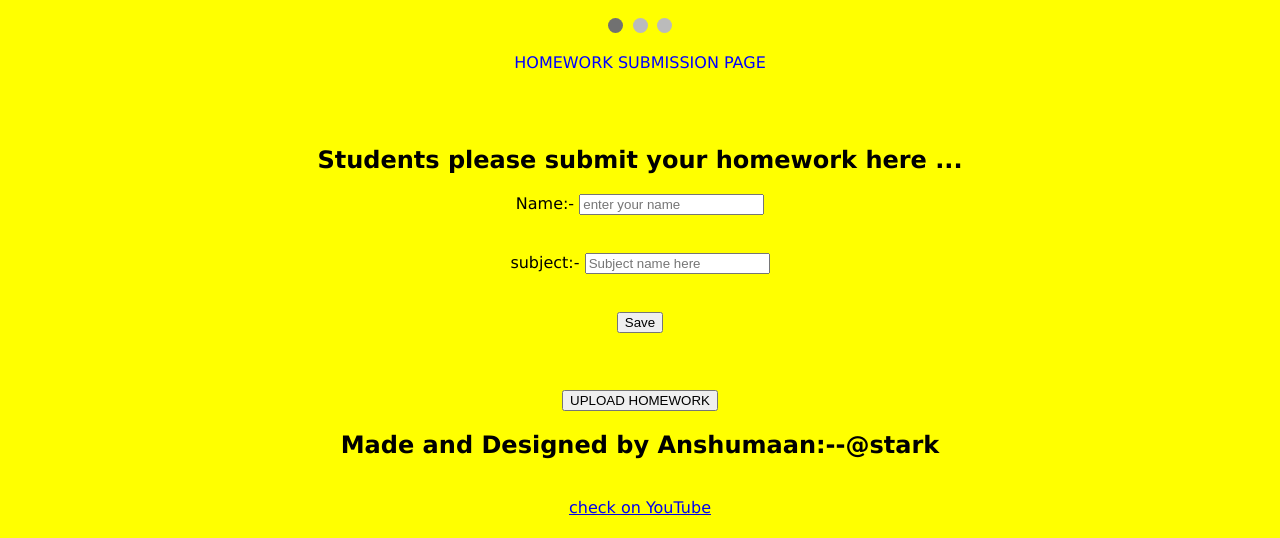
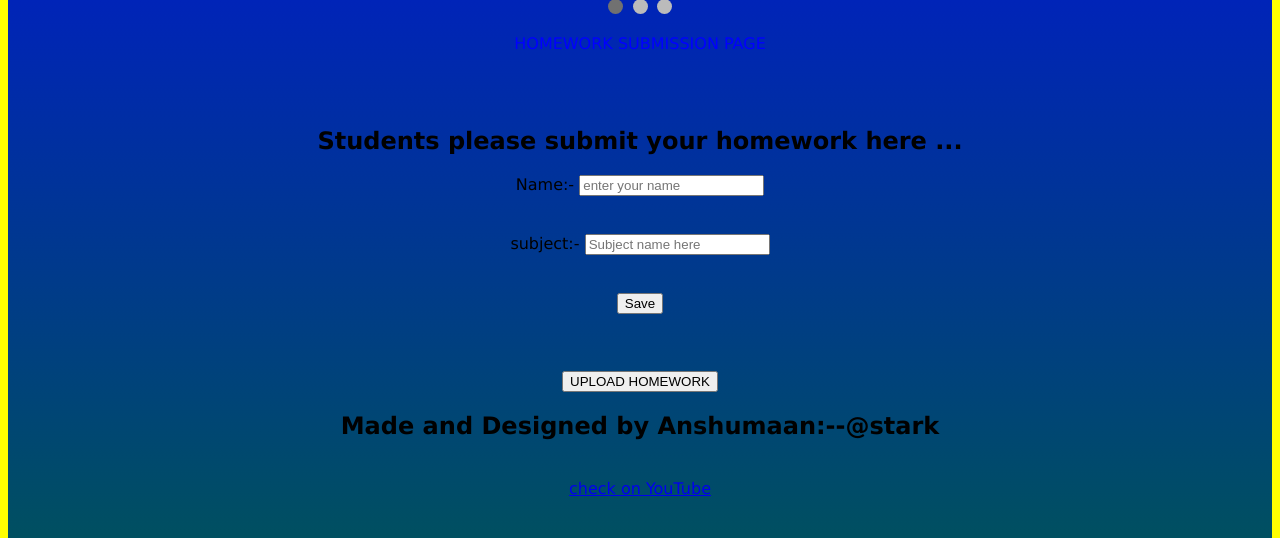
Before and after one commit to stark136/cchs, a Django app: page / in a window 1280 px wide. Shown: the part 449-987 px from the top of the page. Run offline with Django 3.2, Linux system fonts and the light colour scheme.

Commit message:
Update home.html

```diff
--- a/templates/home.html
+++ b/templates/home.html
@@ -1,9 +1,11 @@
 <!DOCTYPE html>
 <html>
 <head>
-#grad {
+<style>
+#grad1 {
   background-image: linear-gradient(blue, green);
 }
+</style>
 <script type = "text/javascript">
          <!--
             function Redirect() {
```
